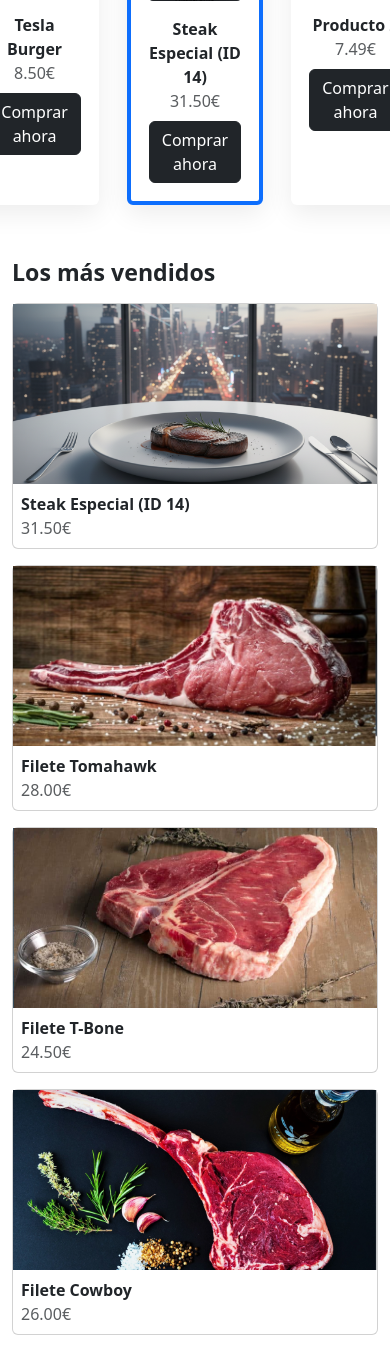
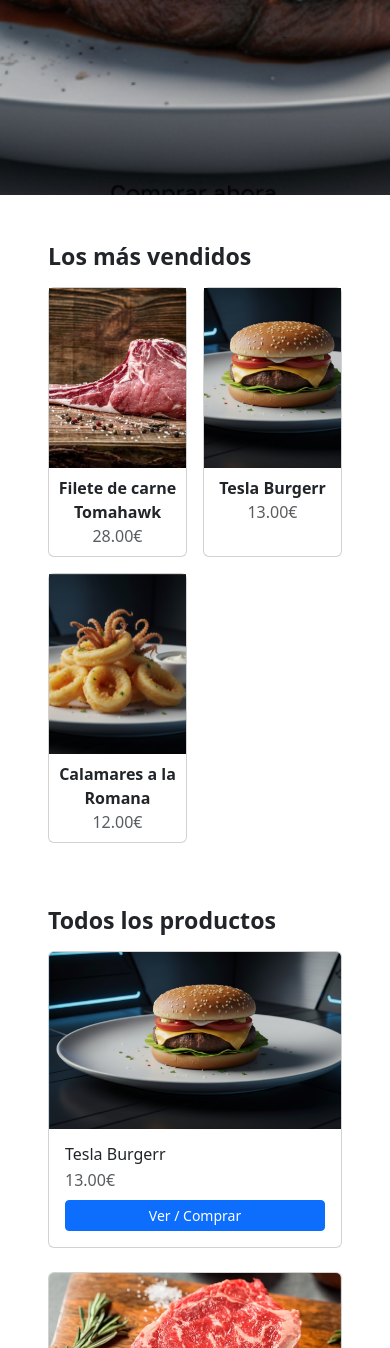
Before and after one commit to pauespejofp-web/Teats, a PHP site: page /vista/producto/productos.php in a window 390 px wide; the page is wider, and only the part inside the window is pictured. Shown: the part 747-2095 px from the top of that part. Run offline with PHP 8.4, Linux system fonts and the light colour scheme; some libraries are stand-ins or nearby versions.

Commit message:
pageProdcuto

```diff
--- a/vista/producto/productos.php
+++ b/vista/producto/productos.php
@@ -1,29 +1,24 @@
 <?php
-// Inicializaciones por defecto para evitar warnings si el controlador no pasó datos.
-// Ajusta rutas si tu imagen está en otra carpeta.
-if (!isset($hero1)) {
-    $hero1 = 'assets/img/hero1.webp';
-}
-if (!isset($hero1_title)) {
-    $hero1_title = 'Tesla Burger';
-}
-if (!isset($hero2)) {
-    $hero2 = 'assets/img/hero2.webp';
-}
-if (!isset($hero2_title)) {
-    $hero2_title = 'Calamares a la Romana';
-}
+$hero1 = $hero1 ?? 'assets/img/prod1.webp';
+$hero1_title = $hero1_title ?? 'Productos Teats';
 
-// Clase mínima usada por la vista si no existe
+$hero2 = $hero2 ?? 'assets/img/tesla_burger.webp';
+$hero2_title = $hero2_title ?? 'Calamares a la Romana';
+
 if (!class_exists('SimpleProduct')) {
     class SimpleProduct {
-        private $id, $nombre, $precio, $imagen;
+        private $id;
+        private $nombre;
+        private $precio;
+        private $imagen;
+
         public function __construct($id, $nombre, $precio, $imagen) {
             $this->id = $id;
             $this->nombre = $nombre;
             $this->precio = $precio;
             $this->imagen = $imagen;
         }
+
         public function getId() { return $this->id; }
         public function getNombre() { return $this->nombre; }
         public function getPrecio() { return $this->precio; }
@@ -31,42 +26,68 @@
     }
 }
 
-// Producto nuevo con id 14 (imagen .webp)
-$producto14 = new SimpleProduct(14, 'Steak Especial (ID 14)', 31.50, ' /Modelo-Vista-Controlador/assets/img/prod1.webp');
+$productos = [
+    new SimpleProduct(1, 'Tesla Burgerr', 13.00, 'assets/img/tesla_burger.webp'),
+    new SimpleProduct(2, 'Carne de la casa', 5.99, 'assets/img/carne_de_la_casa.webp'),
+    new SimpleProduct(3, 'Producto 2', 7.49, 'assets/img/prod2.webp'),
+    new SimpleProduct(4, 'Pescado veggie', 6.25, 'assets/img/pescado_veggie.webp'),
+    new SimpleProduct(5, 'Filete de carne Tomahawk', 28.00, 'assets/img/tomahawk.webp'),
+    new SimpleProduct(6, 'Filete de carne T-Bone', 24.50, 'assets/img/tbone.webp'),
+    new SimpleProduct(7, 'Filete de carne Cowboy', 26.00, 'assets/img/cowboy.webp'),
+    new SimpleProduct(8, 'Calamares a la Romana', 12.00, 'assets/img/calamares.webp'),
+    new SimpleProduct(10, 'Poke Teats', 12.50, 'assets/img/poke.webp'),
+];
 
-// Destacados por defecto (asegurar al menos 3)
-if (!isset($destacados) || !is_array($destacados) || count($destacados) < 3) {
 $destacados = [
-        new SimpleProduct(1, 'Tesla Burger', 8.50, 'assets/img/tesla_burger.webp'),
-        $producto14, // reemplazado: el producto con id 14 en la posición de prod1.webp
-        new SimpleProduct(3, 'Producto 2', 7.49, 'assets/img/prod2.webp'),
+    $productos[8],
+    $productos[3],
+    $productos[8],
+
+
 ];
-    // opcional: reemplazar uno por el producto 14 si quieres que aparezca entre los destacados
-    // $destacados[1] = $producto14;
+
+$masVendidos = [
+    $productos[4],
+    $productos[0],
+    $productos[7],
+
+];
+?>
+
+<?php
+
+function resolve_image($img) {
+
+    if (!$img) return 'https://via.placeholder.com/400x300?text=No+Image';
+    if (preg_match('#^(https?:)?//#', $img) || strpos($img, 'data:') === 0) {
+        return $img;
     }
 
-// Más vendidos por defecto; añadir el producto 14 al inicio para que se muestre
-if (!isset($masVendidos) || !is_array($masVendidos) || count($masVendidos) === 0) {
-    $masVendidos = [
-        $producto14,
-        new SimpleProduct(4, 'Filete Tomahawk', 28.00, 'assets/img/tomahawk.webp'),
-        new SimpleProduct(5, 'Filete T-Bone', 24.50, 'assets/img/tbone.webp'),
-        new SimpleProduct(6, 'Filete Cowboy', 26.00, 'assets/img/cowboy.webp'),
+    $candidates = [
+        __DIR__ . '/' . ltrim($img, '/'),
+        realpath(__DIR__ . '/../../') . '/' . ltrim($img, '/'),
+        $_SERVER['DOCUMENT_ROOT'] . '/' . ltrim($img, '/'),
     ];
-} else {
-    // si ya existe lista, asegúrate de que el producto 14 esté presente (evita duplicados)
-    $found = false;
-    foreach ($masVendidos as $p) {
-        if (method_exists($p, 'getId') && $p->getId() == 14) { $found = true; break; }
+
+    foreach ($candidates as $path) {
+        if ($path && file_exists($path)) {
+            $real = realpath($path);
+            $docroot = realpath($_SERVER['DOCUMENT_ROOT'] ?? '');
+            if ($docroot && strpos($real, $docroot) === 0) {
+                $web = '/' . ltrim(str_replace('\\', '/', substr($real, strlen($docroot))), '/');
+                return $web;
             }
-    if (!$found) {
-        array_unshift($masVendidos, $producto14);
+            return $img;
         }
     }
+
+    // fallback externo
+    return 'https://via.placeholder.com/400x300?text=No+Image';
+}
 ?>
+
 <!doctype html>
 <html lang="es">
-
 <head>
     <meta charset="utf-8">
     <meta name="viewport" content="width=device-width, initial-scale=1">
@@ -165,52 +160,66 @@
     </div>
 </header>
 
-    <section class="hero" style="background-image:url('<?= $hero1 ?>');">
+<section class="hero" style="background-image:url('<?= resolve_image($hero1) ?>');">
     <h2 class="hero-title"><?= $hero1_title ?></h2>
 </section>
 
-    <main class="container">
+<main class="container-fluid px-5">
 
-        <!-- SECCIÓN DESTACADOS -->
-        <div class="cards-row">
 
-            <?php foreach ($destacados as $i => $p): ?>
-                <div class="product-card <?= $i == 1 ? 'highlight' : '' ?>">
-                    <img src="<?= $p->getImagen() ?>" alt="producto">
-                    <div class="mt-3"><strong><?= $p->getNombre() ?></strong></div>
-                    <div class="text-muted mb-2"><?= number_format($p->getPrecio(), 2) ?>€</div>
+    <!-- DESTACADOS -->
 
-                    <a href="index.php?controller=producto&action=ver&id=<?= $p->getId() ?>"
-                        class="btn btn-dark">Comprar ahora</a>
-                </div>
-            <?php endforeach; ?>
 
-        </div>
-
-        <!-- LOS MÁS VENDIDOS -->
     <h3 class="mt-5 mb-3 fw-bold">Los más vendidos</h3>
-
     <div class="row gx-3">
     <?php foreach ($masVendidos as $p): ?>
-                <div class="col-md-4 mb-3">
-                    <div class="card best-card">
-                        <img src="<?= $p->getImagen() ?>" alt="producto">
-                        <div class="caption p-2">
+        <div class="col-6 col-md-3 mb-3">
+            <div class="card best-card h-100">
+                <img src="<?= resolve_image($p->getImagen()) ?>"
+                     class="img-fluid"
+                     alt="<?= $p->getNombre() ?>">
+                <div class="caption p-2 text-center">
                     <strong><?= $p->getNombre() ?></strong><br>
-                            <span class="text-muted"><?= number_format($p->getPrecio(), 2) ?>€</span>
+                    <span class="text-muted">
+                        <?= number_format($p->getPrecio(), 2) ?>€
+                    </span>
                 </div>
             </div>
         </div>
     <?php endforeach; ?>
 </div>
 
+
+
+
+    <h3 class="mt-5 mb-3 fw-bold">Todos los productos</h3>
+    <div class="row gx-4">
+        <?php foreach ($productos as $p): ?>
+            <div class="col-sm-6 col-md-4 col-lg-3 mb-4">
+                <div class="card h-100">
+                    <img src="<?= resolve_image($p->getImagen()) ?>" class="card-img-top" alt="<?= htmlspecialchars($p->getNombre(), ENT_QUOTES) ?>">
+                    <div class="card-body d-flex flex-column">
+                        <h6 class="card-title mb-1"><?= htmlspecialchars($p->getNombre()) ?></h6>
+                        <p class="text-muted mb-2"><?= number_format($p->getPrecio(), 2) ?>€</p>
+                        <a href="#" class="btn btn-sm btn-primary mt-auto">Ver / Comprar</a>
+                    </div>
+                </div>
+            </div>
+        <?php endforeach; ?>
+    </div>
+    <div class="cards-row">
+        <?php foreach ($destacados as $i => $p): ?>
+            <div class="product-card <?= $i === 1 ? 'highlight' : '' ?>">
+                <img src="<?= resolve_image($p->getImagen()) ?>" alt="<?= $p->getNombre() ?>">
+                <div class="mt-3"><strong><?= $p->getNombre() ?></strong></div>
+                <div class="text-muted mb-2"><?= number_format($p->getPrecio(), 2) ?>€</div>
+                <a href="#" class="btn btn-dark">Comprar ahora</a>
+            </div>
+        <?php endforeach; ?>
+    </div>
+
 </main>
 
-    <!-- HERO SECUNDARIO -->
-    <section class="hero" style="background-image:url('<?= $hero2 ?>'); height:350px;">
-        <h2 class="hero-title"><?= $hero2_title ?></h2>
-    </section>
 
 </body>
-
 </html>
```
Also changed, not shown: other parts of vista/producto/productos.php (+9 -35 lines), api/public/api.js (+65 -0 lines). Lines whose indentation alone changed are shown as unchanged.
